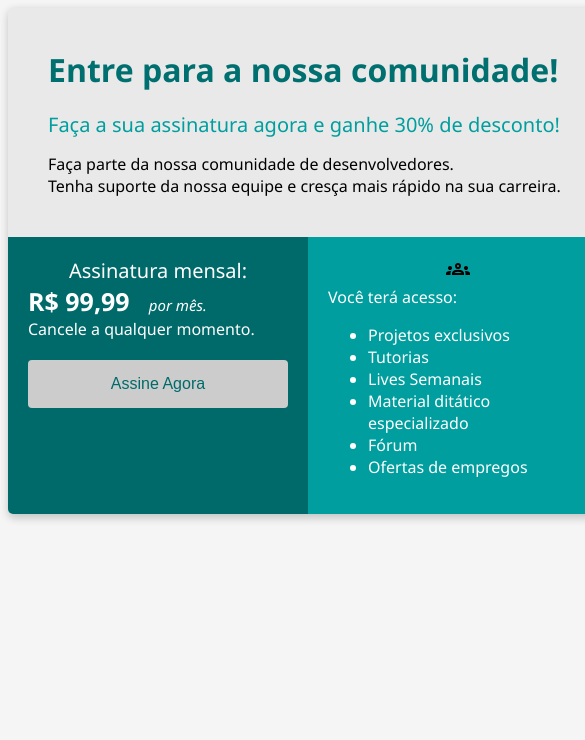
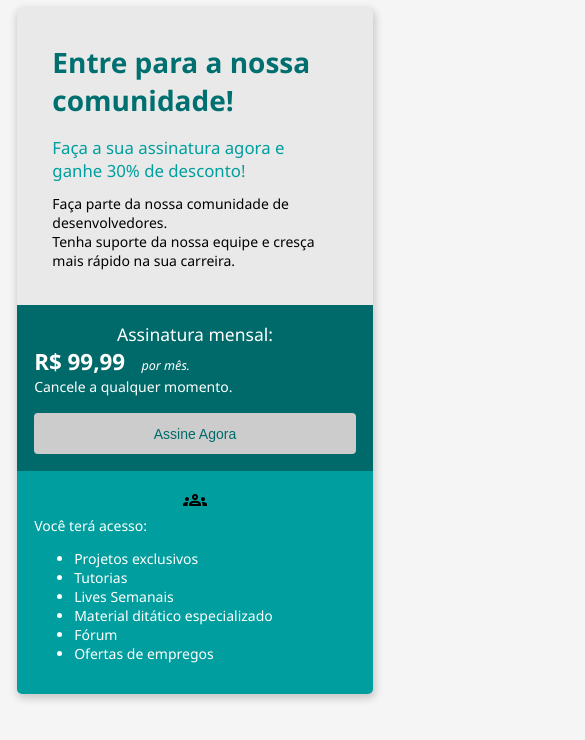
Before and after one commit to ViMaMoraes/modulo2-devjr, a plain HTML site: page index.html in a window 390 px wide. Shown: the top 740 px of the page, 585 px wide, since content can reach past the window. Drawn offline with Linux system fonts and the light colour scheme.

Commit message:
closes #6 - Responsividade com @media screen

```diff
--- a/index.html
+++ b/index.html
@@ -22,7 +22,7 @@
         }
 
         .header {
-            padding: 40px;
+            padding: 2.5rem;
         }
 
         .flex-container {
@@ -32,58 +32,58 @@
 
         .header-title {
             color: #006F6F;
-            font-size: 32px;
+            font-size: 2rem;
             font-weight: 700;
-            margin-bottom: 20px;
+            margin-bottom: 1.2rem;
         }
 
         .header-subtitle {
             color: #009E9E;
-            font-size: 20px;
+            font-size: 1.2rem;
             font-weight: 500;
-            margin-bottom: 15px;
+            margin-bottom: .9rem;
         }
 
         .col-1 {
             background-color: #006A6A;
             width: 50%;
-            padding: 20px;
+            padding: 1.2rem;
             color: #FFF;
         }
 
         .col-2 {
             background-color: #009E9E;
             width: 50%;
-            padding: 20px;
+            padding: 1.2rem;
             color: #FFF;
         }
 
         .subscriber-title {
-            font-size: 20px;
+            font-size: 1.25rem;
             text-align: center;
         }
 
         .price {
-            font-size: 25px;
+            font-size: 1.6rem;
             font-weight: 700;
         }
 
         .month {
-            font-size: 15px;
+            font-size: 0.9rem;
             font-style: italic;
-            margin-left: 15px;
-            margin-bottom: 20px;
+            margin-left: .9rem;
+            margin-bottom: 1.2rem;
         }
 
         .button {
             width: 100%;
-            padding: 15px 32px;
+            padding: .9rem 2rem;
             color: #006A6A;
             background-color: #CCCCCC;
-            font-size: 16px;
+            font-size: 1rem;
             border-radius: 4px;
             border: none;
-            margin-top: 20px;
+            margin-top: 1.2rem;
             cursor: pointer;
         }
 
@@ -93,6 +93,26 @@
 
         .image-group {
             text-align: center;
+        }
+
+        @media screen and (max-width: 620px) {
+            html {
+                font-size: 14px;
+            }
+
+            .flex-container {
+                flex-direction: column;
+            }
+
+            .col-1,
+            .col-2 {
+                width: 100%;
+                box-sizing: border-box;
+            }
+
+            .container {
+                width: 95%;
+            }
         }
     </style>
 
```
